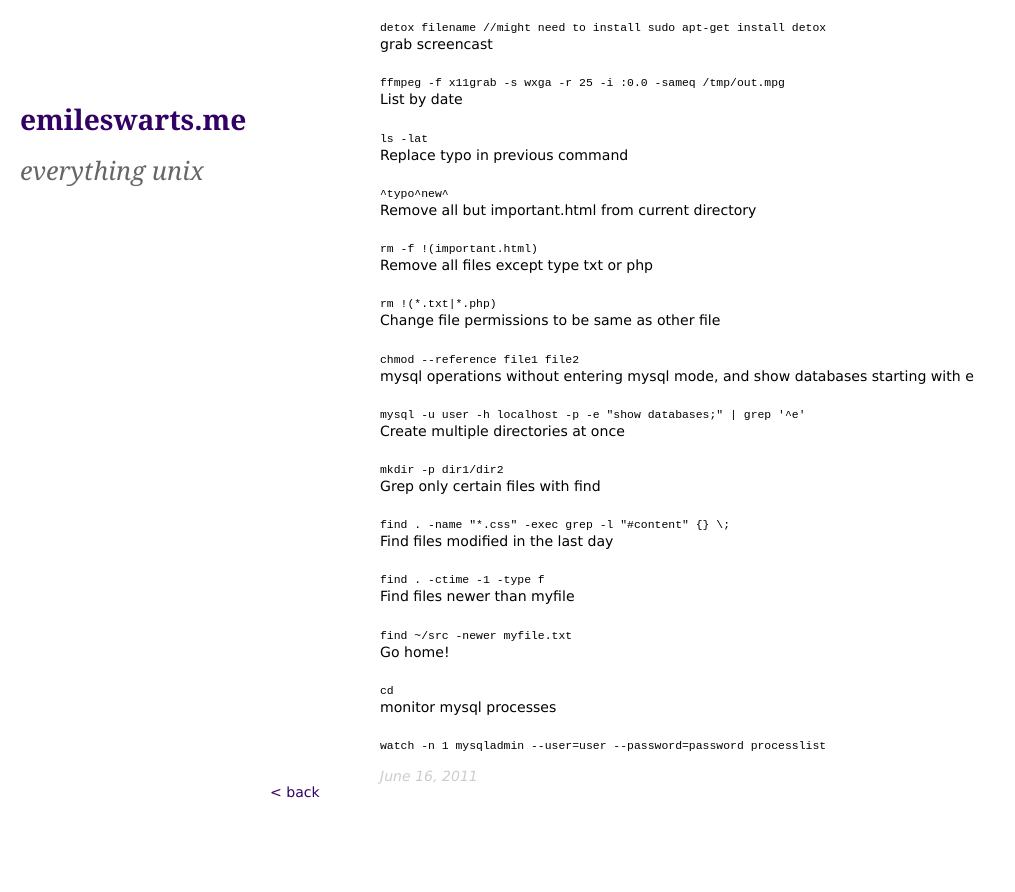
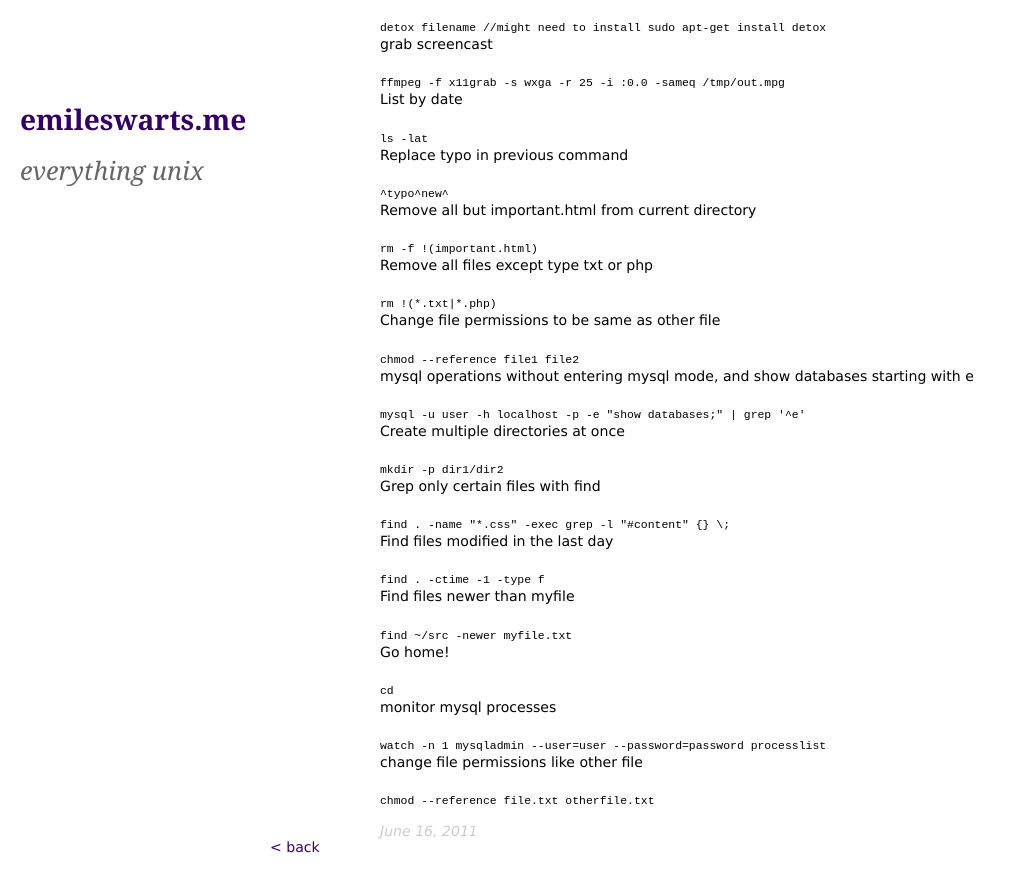
Before and after one commit to emileswarts/emileswarts.github.com, a Jekyll site: the page built from _posts/2011-06-16-my-favorite-linux-commands.md, in a window 1280 px wide and 900 px high, scrolled down 583 px. Shown: the top 892 px of the window, without its empty margins (0-1015 px from the left). Built offline with Jekyll 4.4.1, drawn with Linux system fonts in a browser that asks for light colours; before the commit the page ends 1428 px from its top, so only the background shows below that.

Commit message:
added another favorite linux command

```diff
--- a/_posts/2011-06-16-my-favorite-linux-commands.md
+++ b/_posts/2011-06-16-my-favorite-linux-commands.md
@@ -70,3 +70,6 @@ Go home!
 
 monitor mysql processes
 <pre>watch -n 1 mysqladmin --user=user --password=password processlist</pre>
+
+change file permissions like other file
+<pre>chmod --reference file.txt otherfile.txt</pre>
```
